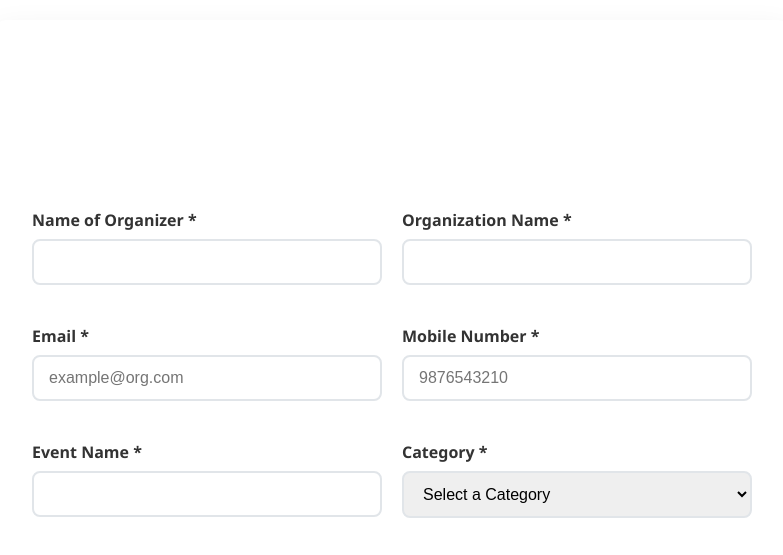
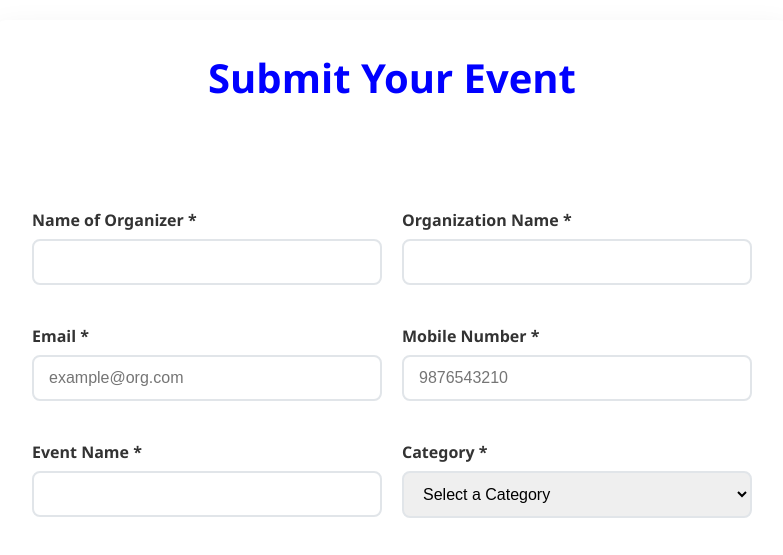
Before and after one commit to Kapilks123k/eventify, a website: page frontend/pages/event-form.html in a window 1280 px wide. Shown: the top 555 px of the page, without its empty margins (248-1031 px from the left). Drawn offline with Linux system fonts and the light colour scheme; some packages are replaced by stand-ins of ours.

Commit message:
Update event-form.css
Changed the text colour of the Submit event page

```diff
--- a/frontend/css/event-form.css
+++ b/frontend/css/event-form.css
@@ -31,6 +31,7 @@ header {
 header h1 {
     font-size: 2.5rem;
     margin-bottom: 10px;
+    color: #0000FF
 }
 
 header p {
```
